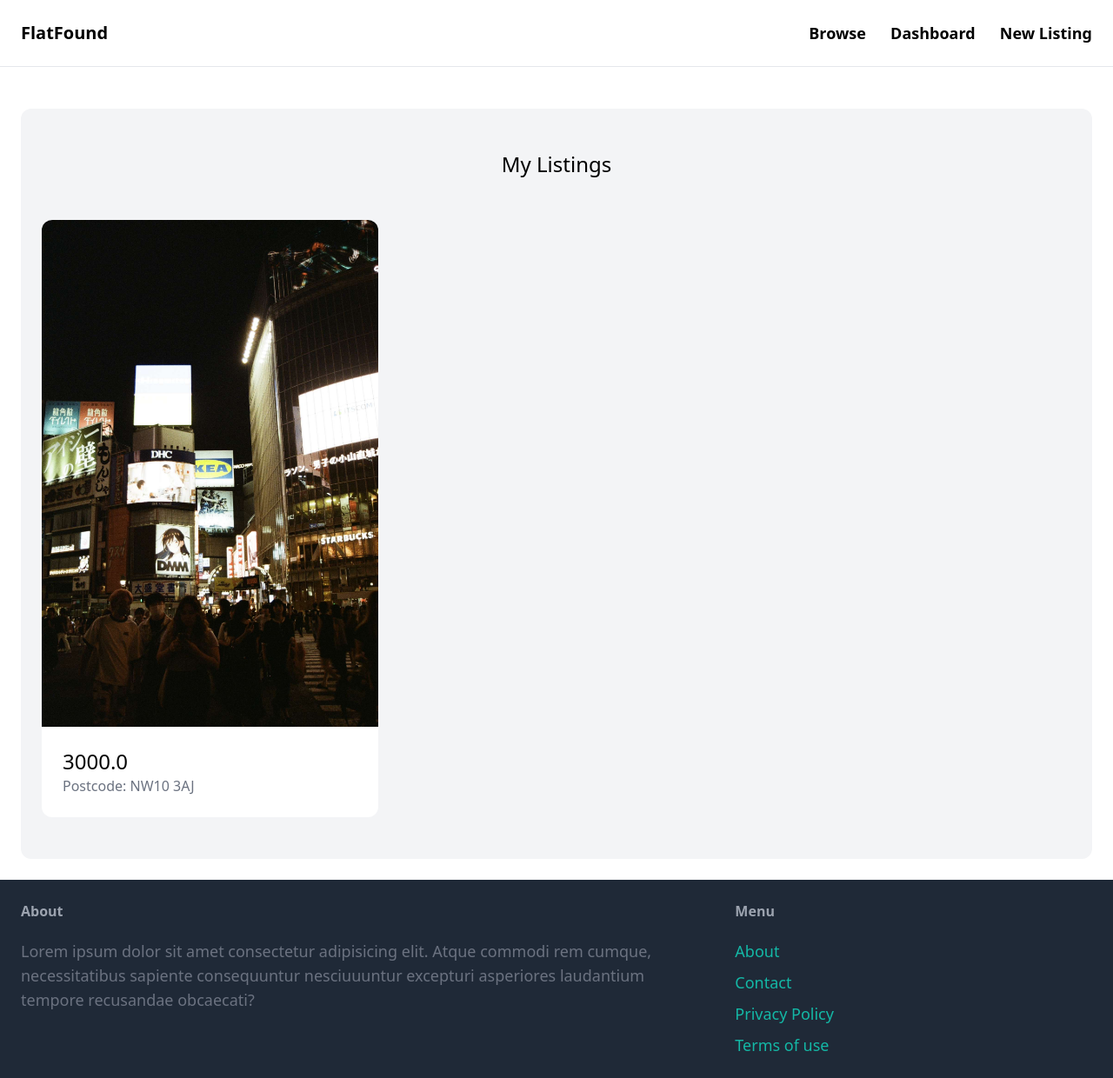
After one commit to Theo03iou/FlatFoundDjango, a Django app: page /dashboard in a window 1280 px wide. The commit adds this page. Shown: the whole page at 87% size. Run offline with Django 4.2, Linux system fonts and the light colour scheme; a user stored in the database is signed in; data comes from the database, SQL or seed files in the repository; both versions use the stored data as it was after the commit; some libraries are stand-ins or nearby versions.

Commit message:
Dashboard fixed

```diff
--- a/FlatFound/FlatFound/settings.py
+++ b/FlatFound/FlatFound/settings.py
@@ -27,6 +27,9 @@ DEBUG = True
 
 ALLOWED_HOSTS = []
 
+LOGIN_URL = '/login/'
+LOGIN_REDIRECT_URL = '/'
+LOGOUT_REDIRECT_URL = '/'
 
 # Application definition
 
@@ -119,6 +122,8 @@ USE_TZ = True
 # https://docs.djangoproject.com/en/4.2/howto/static-files/
 
 STATIC_URL = "static/"
+MEDIA_URL = 'media/'
+MEDIA_ROOT = BASE_DIR / 'media'
 
 # Default primary key field type
 # https://docs.djangoproject.com/en/4.2/ref/settings/#default-auto-field
--- a/FlatFound/FlatFound/urls.py
+++ b/FlatFound/FlatFound/urls.py
@@ -23,6 +23,6 @@ from django.conf.urls.static import static
 urlpatterns = [
     path('', include('core.urls')),
     path('properties/', include('property.urls')),
-    # path('dashboard', include('dashboard.urls')),
+    path('dashboard', include('dashboard.urls')),
     path("admin/", admin.site.urls),
 ] + static(settings.MEDIA_URL, document_root=settings.MEDIA_ROOT)
--- a/FlatFound/core/templates/core/base.html
+++ b/FlatFound/core/templates/core/base.html
@@ -15,7 +15,7 @@
         <a href="{% url 'property:properties' %}" class="text-lg font-semibold hover:text-gray-500">Browse</a>
 
         {% if request.user.is_authenticated %}
-        <a href="" class="text-lg font-semibold hover:text-gray-500">Dashboard</a>
+        <a href="{% url 'dashboard:index' %}" class="text-lg font-semibold hover:text-gray-500">Dashboard</a>
         <a href="{% url 'property:new' %}" class="text-lg font-semibold hover:text-gray-500"
           >New Listing</a
         >
@@ -28,7 +28,7 @@
           >Sign Up</a
         >
         <a
-          href=""
+          href="{% url 'core:login' %}"
           class="px-6 py-3 text-lg font-semibold bg-gray-500 text-white rounded-xl hover:bg-gray-700"
           >Login</a
         >
--- /dev/null
+++ b/FlatFound/dashboard/templates/dashboard/index.html
@@ -0,0 +1,24 @@
+{% extends 'core/base.html' %}
+
+{% block title %} Dashboard {% endblock title %}
+
+{% block content %}
+<div class="mt-6 px-6 py-12 bg-gray-100 rounded-xl">
+    <h2 class="mb-12 text-2xl text-center">My Listings</h2>
+    <div class="grid grid-cols-3 gap-3">
+        {% for property in properties %}
+        <div>
+            <a href="{% url 'property:detail' property.id %}">
+                <div class="">
+                    <img src="{{ property.image.url }}" alt="" class="rounded-t-xl">
+                </div>
+                <div class="p-6 bg-white rounded-b-xl">
+                    <h2 class="text-2xl">{{property.price_pcm}}</h2>
+                    <p class="text-gray-500">Postcode: {{property.postcode}}</p>
+                </div>
+            </a>
+        </div>
+        {% endfor %}
+    </div>
+</div>
+{% endblock %}
--- /dev/null
+++ b/FlatFound/dashboard/urls.py
@@ -0,0 +1,6 @@
+from django.urls import path
+from . import views
+app_name = 'dashboard'
+urlpatterns = [
+    path('', views.index, name='index'),
+]
--- a/FlatFound/dashboard/views.py
+++ b/FlatFound/dashboard/views.py
@@ -1,3 +1,13 @@
-from django.shortcuts import render
+from django.shortcuts import render, get_object_or_404
+from django.contrib.auth.decorators import login_required
+
+from property.models import Property
 
 # Create your views here.
+
+@login_required
+def index(request):
+    properties = Property.objects.filter(created_by=request.user)
+    return render(request, 'dashboard/index.html', {
+        'properties': properties
+    })
```
Also changed, not shown: FlatFound/db.sqlite3.
